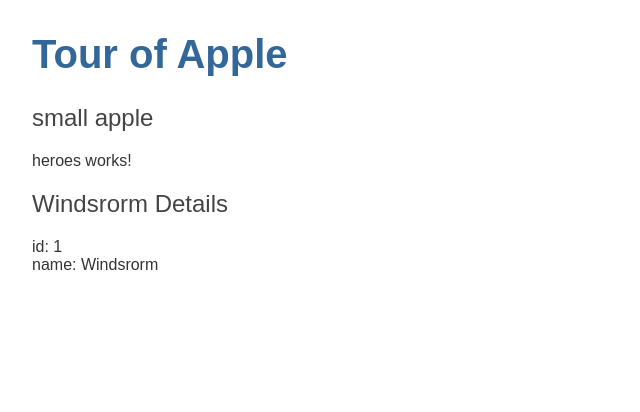
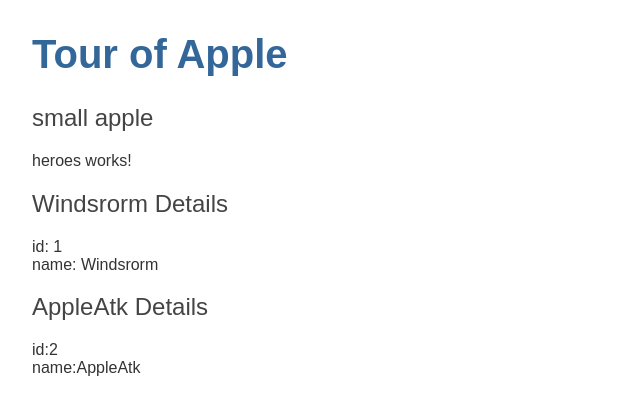
Before and after one commit to zz413012000/angular-tour-of-heros, an Angular app: page / in a window 1280 px wide. Shown: the top 412 px of the page, without its empty margins (0-640 px from the left). Built offline with nearby package versions, Linux system fonts and the light colour scheme.

Commit message:
Show the hero object

```diff
--- a/src/app/app.component.html
+++ b/src/app/app.component.html
@@ -1,4 +1,4 @@
 <h1>{{title}}</h1>
 <h2>{{content}}</h2>
-<!-- small apple -->
 <app-heroes></app-heroes>
+<!-- <app-Bigheroes></app-Bigheroes> -->
--- /dev/null
+++ b/src/app/apple.ts
@@ -0,0 +1,4 @@
+export interface Apple {
+  id: number;
+  name: string;
+};
--- a/src/app/heroes/heroes.component.html
+++ b/src/app/heroes/heroes.component.html
@@ -2,3 +2,7 @@
 <h2>{{hero.name}} Details</h2>
 <div><span>id: </span>{{hero.id}}</div>
 <div><span>name: </span>{{hero.name}}</div>
+
+<h2>{{ apple.name }} Details</h2>
+<div><span>id:</span>{{ apple.id }}</div>
+<div><span>name:</span>{{ apple.name }}</div>
--- a/src/app/heroes/heroes.component.ts
+++ b/src/app/heroes/heroes.component.ts
@@ -1,5 +1,6 @@
 import { Component,OnInit } from '@angular/core';
 import { Hero } from '../heroes';
+import { Apple } from '../apple';
 @Component({
   selector: 'app-heroes',  //  元件的 CSS 元素選擇器
   templateUrl: './heroes.component.html', // 元件範本檔案的位置。
@@ -11,6 +12,10 @@ export class HeroesComponent implements OnInit {
     id: 1,
     name: 'Windsrorm'
   };
+  apple: Apple = {
+    id: 2,
+    name: 'AppleAtk'
+  }
   constructor() { }
   ngOnInit(): void {
   }
```
